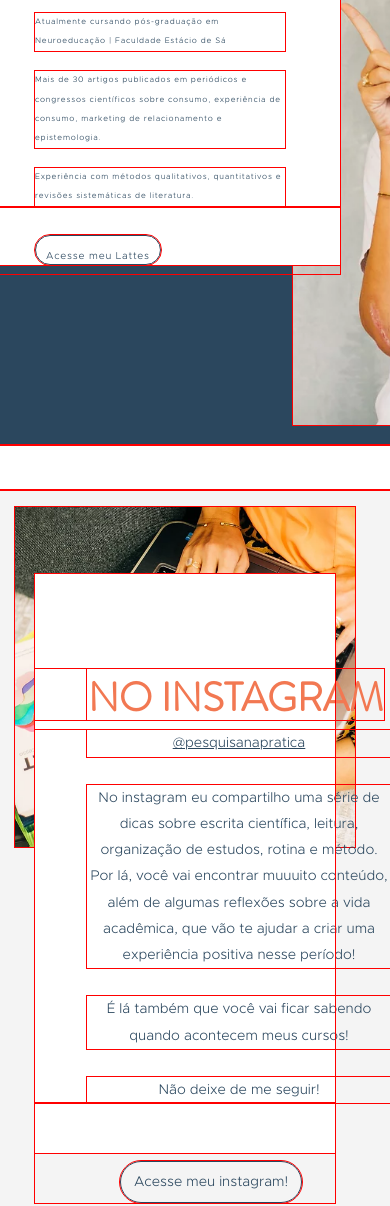
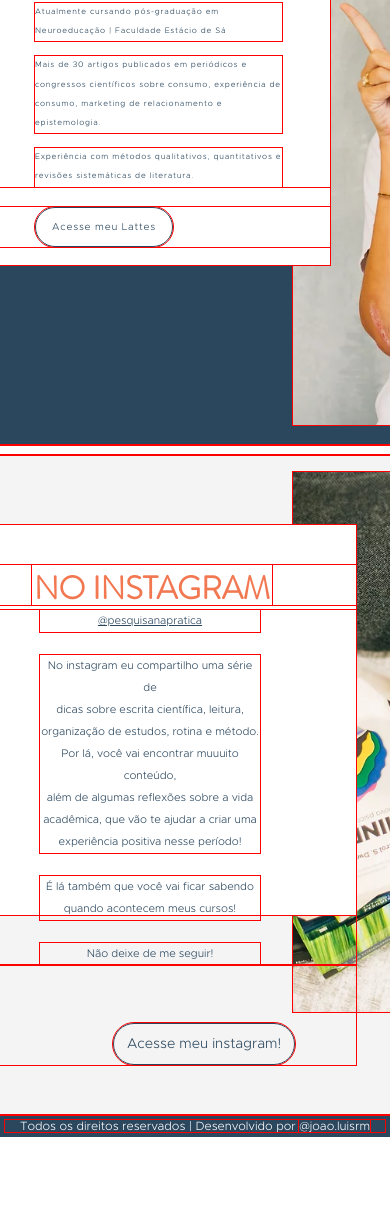
Before and after one commit to j1cache2/Landing-Page-Pesquisa-na-Pratica, a plain HTML site: page index.html in a window 390 px wide. Shown: the part 1135-2341 px from the top of the page. After the commit the page ends 2272 px from the top, so only its background shows below. Drawn offline with Linux system fonts and the light colour scheme.

Commit message:
Update
Finalzinho da primeira otimização...

```diff
--- a/style/style.css
+++ b/style/style.css
@@ -378,7 +378,7 @@ footer {
     }
 
     main .sobreoautor .texto {
-        width: 360px;
+        width: 356px;
         height: 390px;
         background-color: var(--cor0);
         position: absolute;
@@ -410,7 +410,7 @@ footer {
     }
 
     main .sobreoautor .imagem1 img {
-        width: 420px;
+        width: 435px;
         height: 490px;
         object-fit: cover;
         float: right;
@@ -433,7 +433,7 @@ footer {
     }
 
     main .curriculo .texto {
-        width: 340px;
+        width: 330px;
         height: 430px;
         background-color: var(--cor0);
         position: absolute;
@@ -457,8 +457,8 @@ footer {
         font-weight: lighter;
         line-height: 2.4em;
         color: var(--cor1);
-        width: 250px;
-        margin-top: 20px;
+        width: 247px;
+        margin-top: 15px;
         margin-left: 35px;
     }
 
@@ -467,14 +467,16 @@ footer {
         font-size: 10px;
         font-weight: 100;
         color: var(--cor1);
-        display: inline-block;
-        /*display: flex;*/
+        display: flex;
+        justify-content: center;
         align-items: center;
-        padding: 0px 10px;
+        align-items: center;
         margin-left: 35px;
         border: 1px solid var(--cor1);
         border-radius: 100px;
-        height: 30px;
+        height: 40px;
+        width: 138px;
+        margin-top: 20px;
     }
 
     main .curriculo .texto p a:hover {
@@ -492,6 +494,91 @@ footer {
         margin-bottom: 20px;
     }
 
+    main .div4 {
+        height: 10px;
+        background-color: var(--cor0);
+    }
+
+    main .redesocial .container3 {
+        margin: auto;
+        width: 728px;
+        align-items: center;
+        text-align: center;
+    }
+
+    main .redesocial .container3 {
+        margin: auto;
+        width: 728px;
+    }
+
+    main .redesocial {
+        height: 660px;
+        background-color: var(--cor3);
+    }
+
+    main .redesocial .texto {
+        width: 356px;
+        height: 390px;
+        background-color: var(--cor0);
+        position: absolute;
+        margin-top: 70px;
+        margin-bottom: 138px;
+    }
+
+    main .redesocial .texto .titulo h3 {
+        font-family: var(--fonte-titulo);
+        font-size: 32px;
+        font-weight: bold;
+        color: var(--cor2);
+        margin-top: 40px;
+        margin-left: 32px;
+        width: 240px;
+        height: 40px;
+    }
+
+    main .redesocial .texto .paragrafos p {
+        font-family: var(--fonte-paragrafo);
+        font-size: 11px;
+        font-weight: lighter;
+        color: var(--cor1);
+        width: 220px;
+        line-height: 2em;
+        margin-top: 5px;
+        margin-left: 40px;
+    }
+
+    main .redesocial .texto .paragrafos .plink {
+        text-decoration: underline;
+    }
+
+    main .redesocial .texto .botao p a {
+        font-family: var(--fonte-paragrafo);
+        font-size: 14px;
+        font-weight: 500;
+        color: var(--cor1);
+        display: inline-block;
+        align-items: center;
+        padding: 13px 13px;
+        margin-top: 58px;
+        margin-left: 52px;
+        border: 1px solid var(--cor1);
+        border-radius: 100px;
+    }
+
+    main .redesocial .texto .botao p a:hover {
+        color: var(--cor0);
+        background-color: var(--cor1);
+        transition: 0.4s;
+    }
+
+    main .redesocial .imagem3 img {
+        width: 435px;
+        height: 540px;
+        object-fit: cover;
+        float: right;
+        margin-top: 17px;
+        margin-bottom: 24px;
+    }
 
 
 
@@ -501,76 +588,6 @@ footer {
 
 
 
-    /*main .curriculo .container2 {
-        margin: auto;
-        width: 320px;
-        align-items: center;
-        text-align: center;
-    }
-
-    main .curriculo {
-        background-color: #2B475E;
-        text-align: left;
-        height: 884.891px;
-        margin-top: 23px;
-        line-height: 2.5em;
-        letter-spacing: 0.8px;
-    }
-
-    main .curriculo .texto {
-        width: 300px;
-        height: 534.891px;
-        background-color: var(--cor0);
-        position: absolute;
-        margin-top: 90px;
-        color: var(--cor1);
-    }
-
-    main .curriculo .texto .titulo h2 {
-        font-family: var(--fonte-titulo);
-        font-size: 24px;
-        font-weight: bold;
-        margin-top: 46px;
-        width: 138.2px;
-        height: 30px;
-    }
-
-    main .curriculo .texto .paragrafos p {
-        font-family: var(--fonte-paragrafo);
-        font-size: 8px;
-        font-weight: lighter;
-        line-height: 2.5em;
-        width: 260px;
-        margin-top: 30px;
-    }
-
-    main .curriculo .texto .botao p a {
-        font-family: var(--fonte-paragrafo);
-        font-size: 12px;
-        font-weight: 100;
-        color: var(--cor1);
-        display: inline-block;
-        align-items: center;
-        padding: 0px 16px;
-        margin-top: 28px;
-        margin: auto;
-        border: 1px solid var(--cor1);
-        border-radius: 100px;
-    }
-
-    main .curriculo .texto p a:hover {
-        color: var(--cor0);
-        background-color: var(--cor1);
-        transition: 0.4s;
-    }
-
-    main .curriculo .imagem2 img {
-        width: 340px;
-        height: 340px;
-        object-fit: cover;
-        margin-top: 23px;
-        margin-bottom: 24px;
-    }*/
 
 
 
@@ -579,19 +596,12 @@ footer {
 
 
 
-    main .div4 {
-        height: 45px;
-        background-color: var(--cor0);
-    }
 
-    main .redesocial .container3 {
-        margin: auto;
-        width: 320px;
-        align-items: center;
-        text-align: center;
-    }
 
-    main .redesocial {
+
+
+
+    /*main .redesocial {
         height: 843px;
         background-color: var(--cor3);
     }
@@ -652,7 +662,7 @@ footer {
         object-fit: cover;
         margin-top: 17px;
         margin-bottom: 24px;
-    }
+    }*/
 
 
 
```
